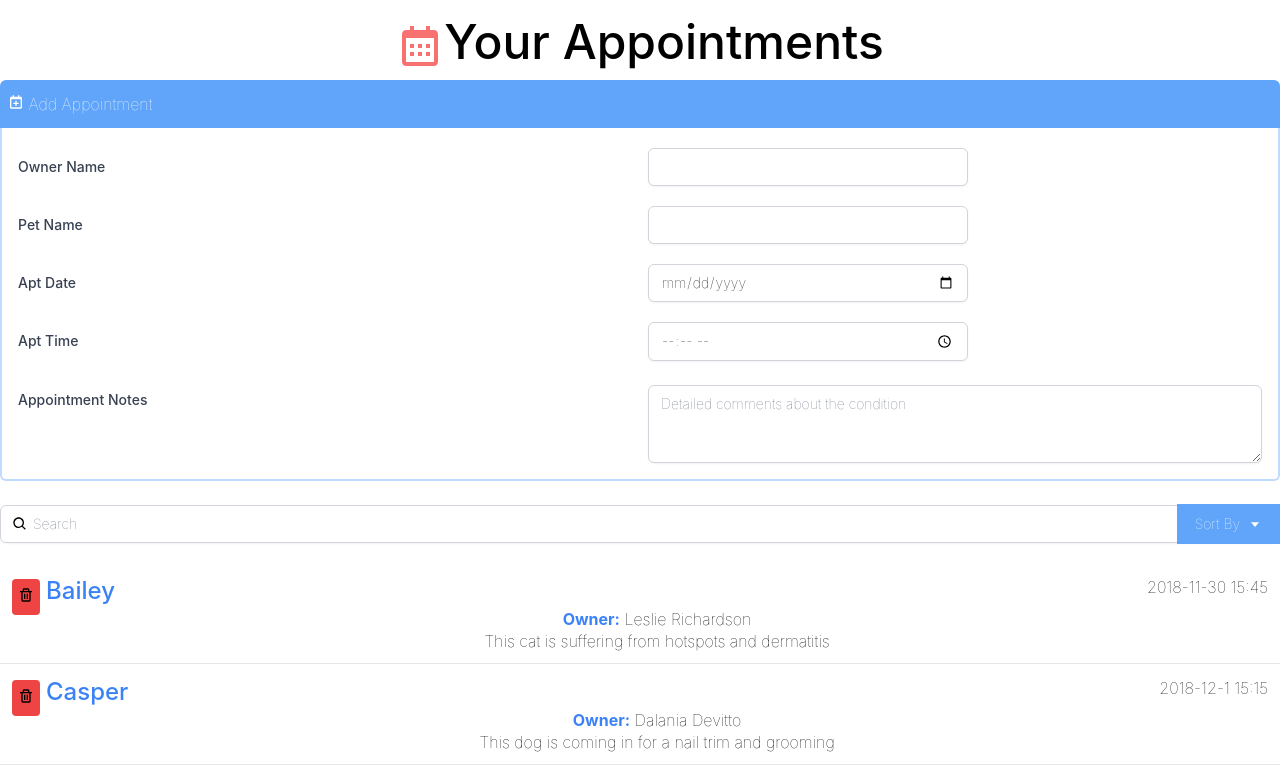
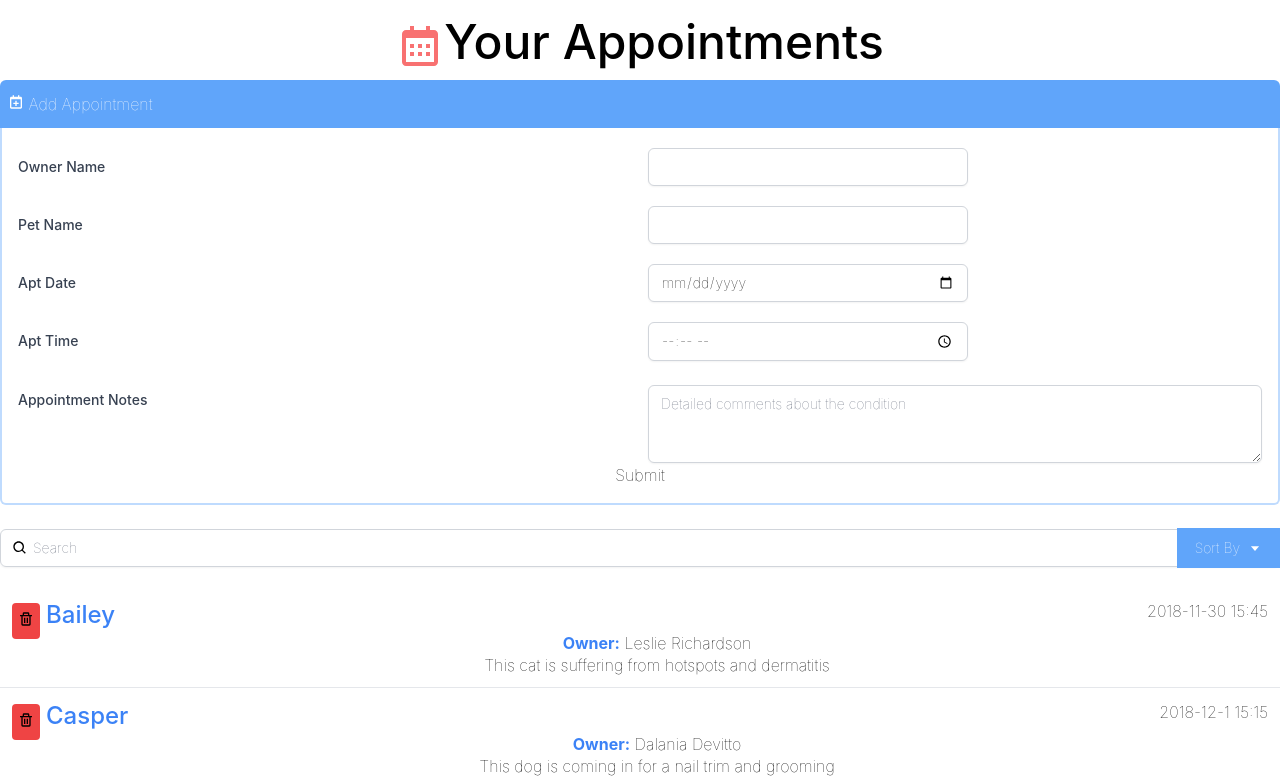
Before and after one commit to ahmetkca/react-appointments-app, a React (Vite) app: page / in a window 1280 px wide. Shown: the top 779 px of the page. Built offline with nearby package versions, Linux system fonts and the light colour scheme.

Commit message:
Added 'Add New Appointment' Functionality

```diff
--- a/src/App.jsx
+++ b/src/App.jsx
@@ -8,6 +8,7 @@ import { useEffect, useState } from 'react'
 import { useCallback } from 'react'
 
 function App() {
+  let appIdGlobal = 25;
   let global = 0;
 
   const [appointmentList, setAppointmentList] = useState([]);
@@ -58,11 +59,16 @@ function App() {
       )
     });
 
+  const addNewAppointment = (newAppointment) => {
+    console.log({ id: appIdGlobal++, ...newAppointment });
+    setAppointmentList([{ id: appIdGlobal++, ...newAppointment }, ...appointmentList]);
+  };
+
   return (
     <div className="App container mx-auto mt-3 font-thin">
       <h1 className="font-medium leading-tight text-5xl mt-0 mb-2">
         <BiCalendar className="inline-block text-red-400 align-middle" />Your Appointments</h1>
-      <AddAppointment />
+      <AddAppointment addNewAppointment={addNewAppointment} />
       <Search
         query={query}
         onSearchQueryChange={onSearchQueryChange}
--- a/src/components/AddAppointment.jsx
+++ b/src/components/AddAppointment.jsx
@@ -3,10 +3,11 @@ import { BiCalendarPlus } from "react-icons/bi";
 
 
 const FormItem = ({
+  handleChange,
   inputType,
   labelName,
   formItemId,
-  inputFallback = <input type={inputType} name={labelName} id={formItemId}
+  inputFallback = <input type={inputType} name={labelName} id={formItemId} onChange={handleChange}
     className="max-w-lg block w-full shadow-sm focus:ring-indigo-500 focus:border-indigo-500 sm:max-w-xs sm:text-sm border-gray-300 rounded-md" />,
 }) => {
   return (
@@ -21,9 +22,17 @@ const FormItem = ({
   );
 };
 
-const AddAppointment = () => {
+const AddAppointment = ({ addNewAppointment }) => {
 
   const [toggle, setToggle] = useState(true);
+
+  let [formData, setFormData] = useState({
+    ownerName: '',
+    petName: '',
+    aptDate: '',
+    aptTime: '',
+    aptNotes: '',
+  });
 
   const handleToggle = () => {
     setToggle(!toggle);
@@ -37,14 +46,26 @@ const AddAppointment = () => {
       </button>
       {toggle &&
         <div className="border-b-2 border-r-2 border-l-2 border-blue-200 rounded-b-md pl-4 pr-4 pb-4">
-          <FormItem inputType="text" labelName="Owner Name" formItemId="ownerName" />
-          <FormItem inputType="text" labelName="Pet Name" formItemId="petName" />
-          <FormItem inputType="date" labelName="Apt Date" formItemId="aptDate" />
-          <FormItem inputType="time" labelName="Apt Time" formItemId="aptTime" />
+          <FormItem inputType="text" labelName="Owner Name" formItemId="ownerName" handleChange={(event) => { setFormData({ ...formData, ownerName: event.target.value }) }} />
+          <FormItem inputType="text" labelName="Pet Name" formItemId="petName" handleChange={(event) => { setFormData({ ...formData, petName: event.target.value }) }} />
+          <FormItem inputType="date" labelName="Apt Date" formItemId="aptDate" handleChange={(event) => { setFormData({ ...formData, aptDate: event.target.value }) }} />
+          <FormItem inputType="time" labelName="Apt Time" formItemId="aptTime" handleChange={(event) => { setFormData({ ...formData, aptTime: event.target.value }) }} />
           <FormItem inputType={null} labelName="Appointment Notes" formItemId="aptNotes"
             inputFallback={<textarea id={"aptNotes"} name={"aptNotes"} rows="3"
               className="shadow-sm focus:ring-indigo-500 focus:border-indigo-500 mt-1 block w-full sm:text-sm border-gray-300 rounded-md"
-              placeholder="Detailed comments about the condition"></textarea>} />
+              placeholder="Detailed comments about the condition"
+              onChange={(event) => { setFormData({ ...formData, aptNotes: event.target.value }) }}></textarea>}/>
+          <button type="submit" onClick={() => {
+            console.log(formData);
+            addNewAppointment(formData);
+            setFormData({
+              ownerName: '',
+              petName: '',
+              aptDate: '',
+              aptTime: '',
+              aptNotes: '',
+            })
+          }}>Submit</button>
         </div>
       }
     </div>
```
